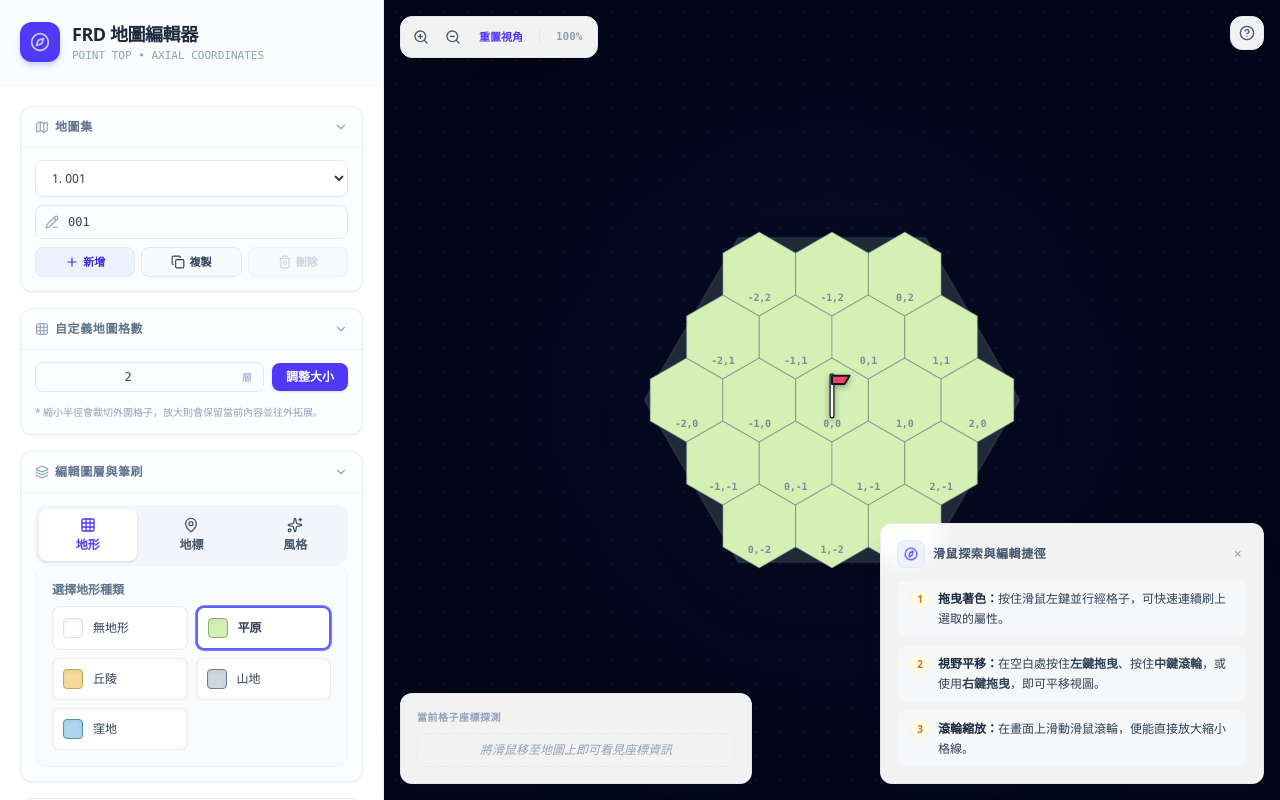
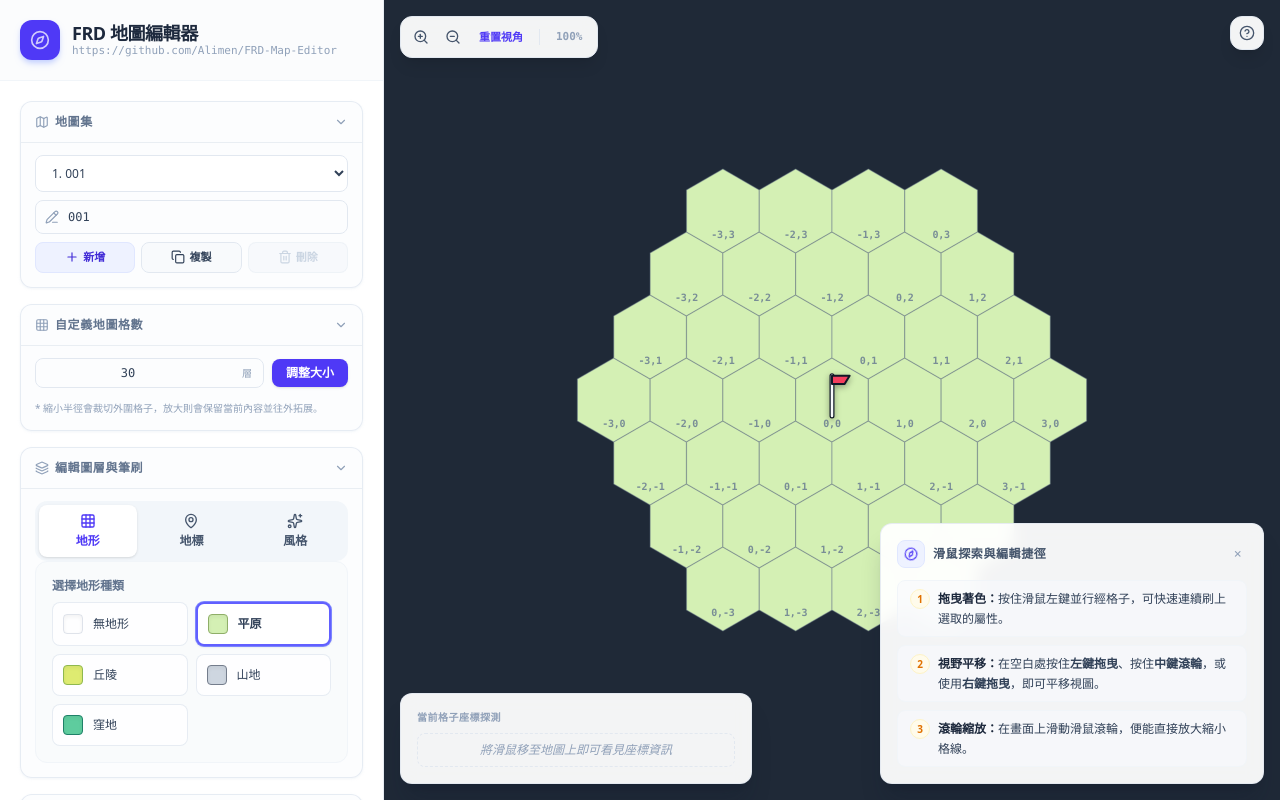
Before and after one commit to Alimen/FRD-Map-Editor, a React (Vite) app: page / in a window 1280 px wide. Built offline with nearby package versions, Linux system fonts and the light colour scheme.

Commit message:
Update color scheme of tiles.

```diff
--- a/index.html
+++ b/index.html
@@ -2,6 +2,7 @@
 <html lang="en">
   <head>
     <meta charset="UTF-8" />
+    <link rel="icon" type="image/svg+xml" href="%BASE_URL%favicon.svg" />
     <meta name="viewport" content="width=device-width, initial-scale=1.0" />
     <title>FRD 地圖編輯器</title>
   </head>
--- a/src/App.tsx
+++ b/src/App.tsx
@@ -39,6 +39,10 @@ const createCells = (radius: number, terrain: TerrainType): Record<string, HexCe
 
 const createEmptyCells = (radius: number): Record<string, HexCell> => createCells(radius, TerrainType.PLAIN);
 const createNoTerrainCells = (radius: number): Record<string, HexCell> => createCells(radius, TerrainType.NONE);
+const createNewMapCells = (): Record<string, HexCell> => ({
+  ...createNoTerrainCells(DEFAULT_MAP_RADIUS),
+  ...createEmptyCells(NEW_MAP_FILL_RADIUS),
+});
 
 const terrainByCode = [
   TerrainType.PLAIN,
@@ -68,7 +72,8 @@ const landmarkToCode = new Map<LandmarkType, number>(landmarkByCode.map((type, c
 const styleToCode = new Map<StyleVariant, number>(styleByCode.map((type, code) => [type, code]));
 const formatMapId = (index: number) => index.toString().padStart(3, "0");
 const DEFAULT_MAP_ID = formatMapId(1);
-const DEFAULT_MAP_RADIUS = 2;
+const DEFAULT_MAP_RADIUS = 30;
+const NEW_MAP_FILL_RADIUS = 3;
 const MAX_MAP_RADIUS = 40;
 const MAX_TILE_VARIANT = 30;
 
@@ -185,14 +190,14 @@ export default function App() {
 
   // Hex Cell State Map (Key is "q,r")
   const [cells, setCells] = useState<Record<string, HexCell>>(() => {
-    return createEmptyCells(DEFAULT_MAP_RADIUS);
+    return createNewMapCells();
   });
   const cellsRef = useRef<Record<string, HexCell>>(cells);
   const [maps, setMaps] = useState<AtlasMap[]>(() => [
     {
       id: DEFAULT_MAP_ID,
       radius: DEFAULT_MAP_RADIUS,
-      cells: createEmptyCells(DEFAULT_MAP_RADIUS),
+      cells: createNewMapCells(),
     },
   ]);
   const [selectedMapIndex, setSelectedMapIndex] = useState<number>(0);
@@ -357,7 +362,7 @@ export default function App() {
 
   // Initialize History with current state
   useEffect(() => {
-    const initialState = { cells: createEmptyCells(DEFAULT_MAP_RADIUS), radius: DEFAULT_MAP_RADIUS };
+    const initialState = { cells: createNewMapCells(), radius: DEFAULT_MAP_RADIUS };
     setHistory([initialState]);
     setHistoryIndex(0);
   }, []);
@@ -401,7 +406,7 @@ export default function App() {
     const nextMap: AtlasMap = {
       id: getNextMapId(nextMaps),
       radius: DEFAULT_MAP_RADIUS,
-      cells: createEmptyCells(DEFAULT_MAP_RADIUS),
+      cells: createNewMapCells(),
     };
 
     setMaps([...nextMaps, nextMap]);
--- a/src/components/HexRenderer.tsx
+++ b/src/components/HexRenderer.tsx
@@ -146,6 +146,9 @@ const HexRendererComponent: React.FC<HexRendererProps> = ({
   const fillColor = hasTerrain ? tConfig.color : "transparent";
   const strokeColor = isSelected ? "#3b82f6" : sConfig.borderColor || tConfig.borderColor;
   const strokeWidth = isSelected ? 3.5 : 1.2;
+  const hasStyleMarker = style !== StyleVariant.NORMAL;
+  const styleRingRadius = size * 0.78;
+  const styleRingDash = `${Math.max(3, size * 0.09)} ${Math.max(2, size * 0.06)}`;
 
   return (
     <g
@@ -162,6 +165,22 @@ const HexRendererComponent: React.FC<HexRendererProps> = ({
         strokeLinejoin="round"
         className="transition-colors duration-200"
       />
+
+      {/* Style layer marker: a dashed inner ring that stays clear of center landmarks. */}
+      {hasTerrain && hasStyleMarker && (
+        <circle
+          cx={cx}
+          cy={cy}
+          r={styleRingRadius}
+          fill="none"
+          stroke={sConfig.borderColor}
+          strokeWidth={Math.max(1.1, size * 0.032)}
+          strokeDasharray={styleRingDash}
+          strokeLinecap="round"
+          opacity={0.86}
+          className="pointer-events-none"
+        />
+      )}
 
       {/* Main interactive/gorgeous landmark (castle, tower, camp) */}
       {hasTerrain && renderLandmarks()}
--- a/src/components/Sidebar.tsx
+++ b/src/components/Sidebar.tsx
@@ -248,10 +248,15 @@ export const Sidebar: React.FC<SidebarProps> = ({
           <Compass className="w-5 h-5 animate-pulse" />
         </div>
         <div>
-          <h1 className="text-lg font-bold text-slate-800 tracking-tight flex items-center gap-1.5">
-            FRD 地圖編輯器
-          </h1>
-          <p className="text-[11px] font-mono text-slate-400 font-medium">POINT TOP • AXIAL COORDINATES</p>
+          <h1 className="text-lg leading-tight font-bold text-slate-800 tracking-tight flex items-center gap-1.5">
+            FRD 地圖編輯器</h1>
+          <a
+            href="https://github.com/Alimen/FRD-Map-Editor"
+            target="_blank"
+            rel="noreferrer"
+            className="block text-[11px] leading-tight font-mono text-slate-400 hover:text-indigo-600 font-medium transition-colors"
+          >https://github.com/Alimen/FRD-Map-Editor
+          </a>
         </div>
       </div>
 
--- a/src/constants.ts
+++ b/src/constants.ts
@@ -51,10 +51,10 @@ export const TERRAIN_CONFIGS: Record<TerrainType, TerrainConfig> = {
   [TerrainType.HILL]: {
     type: TerrainType.HILL,
     label: "丘陵",
-    color: "#f4db9a",
-    borderColor: "#c1a55f",
-    accentColor: "#8c7233",
-    bgGradient: "from-[#faeac1] to-[#eedc9a]",
+    color: "#deeb71",
+    borderColor: "#8fb84f",
+    accentColor: "#5f7f2c",
+    bgGradient: "from-[#e3f6ad] to-[#bfdc75]",
   },
   [TerrainType.MOUNTAIN]: {
     type: TerrainType.MOUNTAIN,
@@ -67,10 +67,10 @@ export const TERRAIN_CONFIGS: Record<TerrainType, TerrainConfig> = {
   [TerrainType.LOWLAND]: {
     type: TerrainType.LOWLAND,
     label: "窪地",
-    color: "#acd7ec",
-    borderColor: "#5790ab",
-    accentColor: "#205973",
-    bgGradient: "from-[#c2e7f9] to-[#8ac3dd]",
+    color: "#5ecc9e",
+    borderColor: "#1f8068",
+    accentColor: "#145846",
+    bgGradient: "from-[#45c6a2] to-[#218f72]",
   },
 };
 
@@ -78,32 +78,27 @@ export const LANDMARK_CONFIGS: Record<LandmarkType, LandmarkConfig> = {
   [LandmarkType.NONE]: {
     type: LandmarkType.NONE,
     label: "無建築",
-    iconName: "none",
-    description: "純淨的野外，沒有地標建築。",
+    iconName: "none"
   },
   [LandmarkType.MAIN_DUNGEON]: {
     type: LandmarkType.MAIN_DUNGEON,
     label: "大地城",
-    iconName: "Castle",
-    description: "龐大、幽深且充滿危險的古代魔窟。",
+    iconName: "Castle"
   },
   [LandmarkType.SUB_DUNGEON]: {
     type: LandmarkType.SUB_DUNGEON,
     label: "小地城",
-    iconName: "Skull",
-    description: "小型秘境或被遺忘的地下遺跡。",
+    iconName: "Skull"
   },
   [LandmarkType.MAIN_CAMP]: {
     type: LandmarkType.MAIN_CAMP,
     label: "大營地",
-    iconName: "Tent",
-    description: "防禦堅固的要塞軍事大本營。",
+    iconName: "Tent"
   },
   [LandmarkType.SUB_CAMP]: {
     type: LandmarkType.SUB_CAMP,
     label: "小營地",
-    iconName: "FlameKindling",
-    description: "斥候營火或冒險者的臨時小歇息地。",
+    iconName: "FlameKindling"
   },
 };
 
@@ -120,11 +115,11 @@ export const STYLE_CONFIGS: Record<StyleVariant, StyleConfig> = {
   [StyleVariant.DEMONIC]: {
     type: StyleVariant.DEMONIC,
     label: "惡魔的",
-    glowColor: "rgba(239, 68, 68, 0.75)",
-    textColor: "text-red-700",
-    bannerColor: "bg-red-950 text-red-200 border-red-500",
-    accentColor: "rgba(220, 38, 38, 0.4)",
-    borderColor: "#dc2626",
+    glowColor: "rgba(245, 158, 11, 0.75)",
+    textColor: "text-amber-700",
+    bannerColor: "bg-amber-950 text-amber-200 border-amber-500",
+    accentColor: "rgba(217, 119, 6, 0.4)",
+    borderColor: "#d97706",
   },
   [StyleVariant.LOVECRAFTIAN]: {
     type: StyleVariant.LOVECRAFTIAN,
@@ -147,10 +142,10 @@ export const STYLE_CONFIGS: Record<StyleVariant, StyleConfig> = {
   [StyleVariant.DRACONIC]: {
     type: StyleVariant.DRACONIC,
     label: "龍族的",
-    glowColor: "rgba(245, 158, 11, 0.75)",
-    textColor: "text-amber-700",
-    bannerColor: "bg-amber-950 text-amber-200 border-amber-500",
-    accentColor: "rgba(217, 119, 6, 0.4)",
-    borderColor: "#d97706",
+    glowColor: "rgba(239, 68, 68, 0.75)",
+    textColor: "text-red-700",
+    bannerColor: "bg-red-950 text-red-200 border-red-500",
+    accentColor: "rgba(220, 38, 38, 0.4)",
+    borderColor: "#dc2626",
   },
 };
```
Also changed, not shown: favicon.svg (added).
